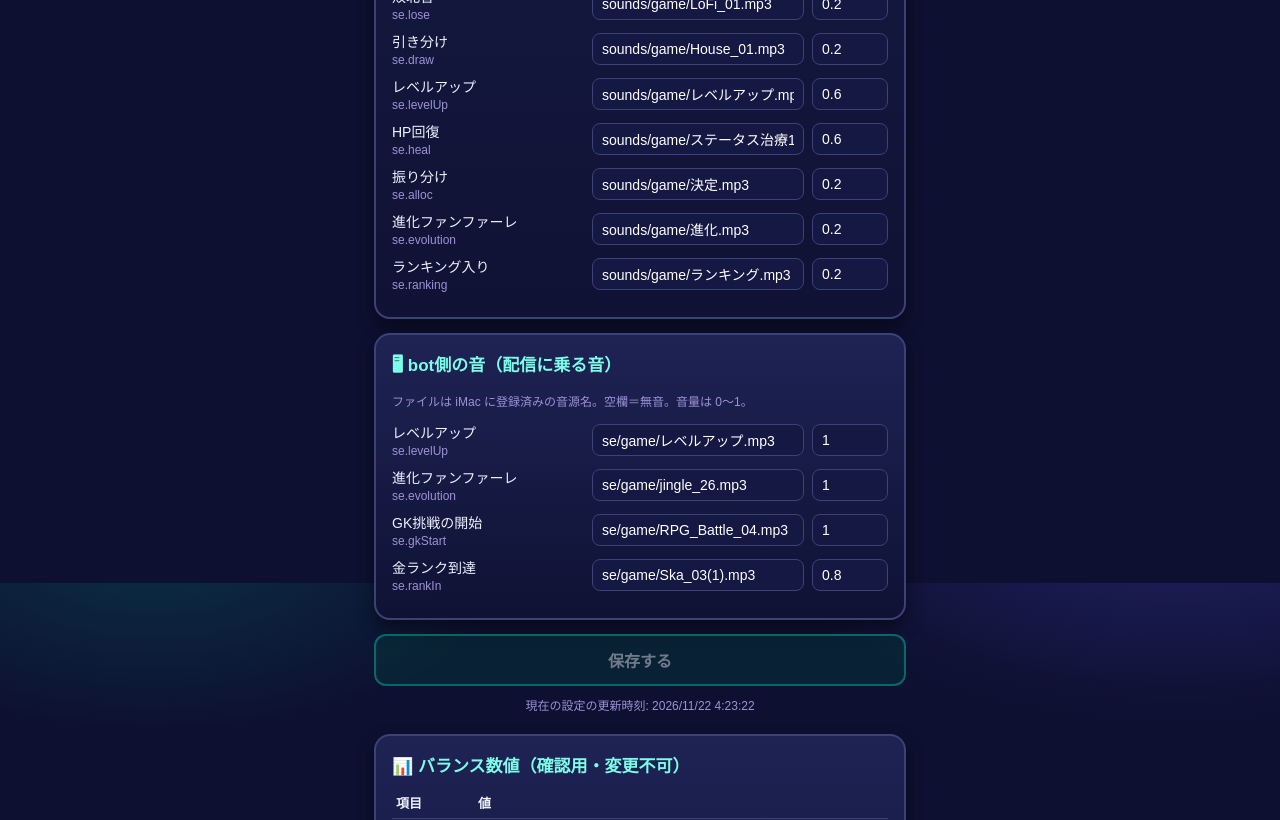
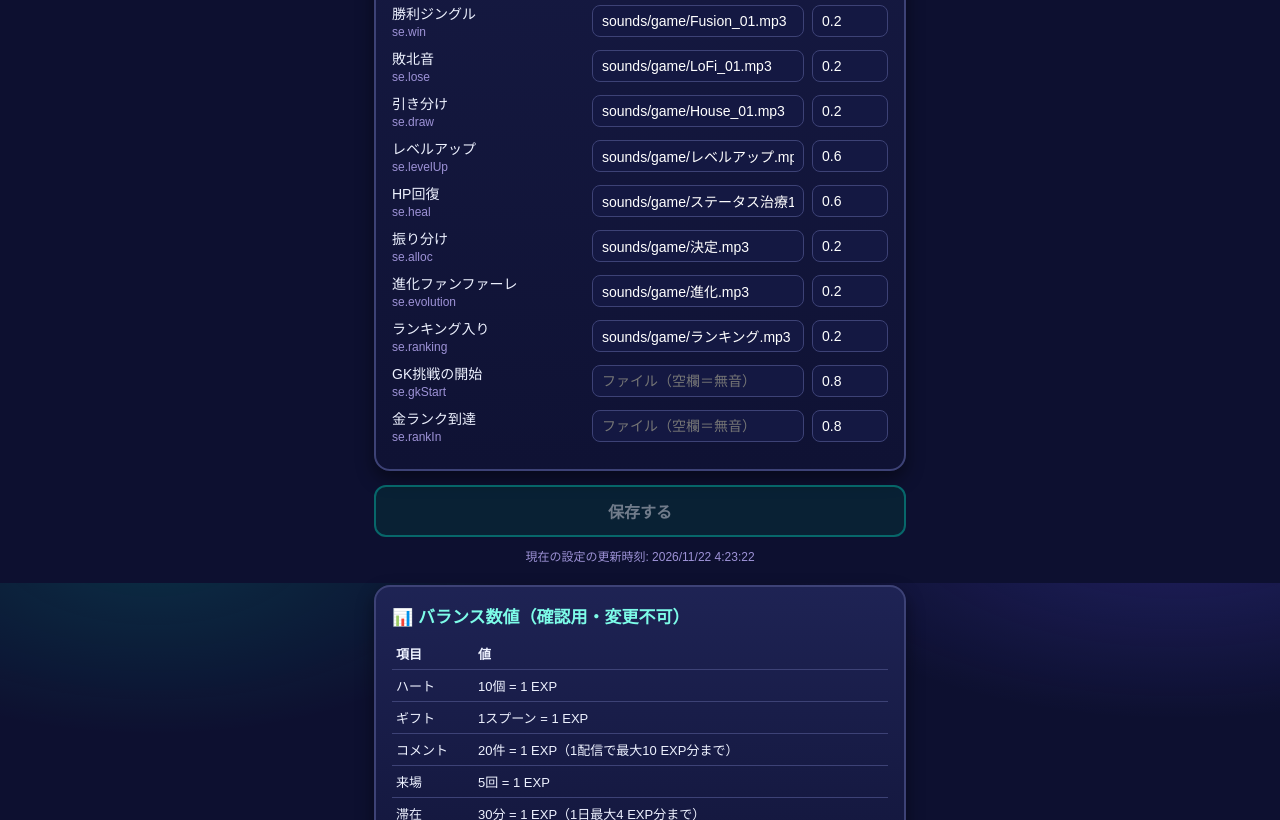
Before and after one commit to g-ya1027/g-ya1027.github.io, a plain HTML site: page battle-settings.html in a window 1280 px wide. Shown: the part 1817-2637 px from the top of the page. Drawn offline with Linux system fonts and the light colour scheme.

Commit message:
Add battle page from spoon bot

```diff
--- a/battle-settings.html
+++ b/battle-settings.html
@@ -1,5 +1,5 @@
 <!DOCTYPE html>
-<!-- spoon-battle-settings v3 -->
+<!-- spoon-battle-settings v4 -->
 <html lang="ja">
 <head>
 <meta charset="utf-8">
@@ -65,12 +65,8 @@
 
   <div class="panel"><h2>🔊 ページ側の音</h2>
     <div class="note">ファイルは GitHub Pages 上の相対パス（例: battle-sounds/bgm-title.mp3）。空欄＝無音。音量は 0〜1。</div>
+    <div class="note">レベルアップ・進化・GK開始・ランクインの音もここで設定します（game74 で bot 側から移行）。これらの音はバトルページを開いている人の端末で鳴り、配信には乗りません。以前 bot 側に設定していた音は、ページ側が未設定のスロットへ自動で引き継がれます。</div>
     <div id="pageSlots"></div>
-  </div>
-
-  <div class="panel"><h2>🖥 bot側の音（配信に乗る音）</h2>
-    <div class="note">ファイルは iMac に登録済みの音源名。空欄＝無音。音量は 0〜1。</div>
-    <div id="botSlots"></div>
   </div>
 
   <button class="btn" id="saveBtn" type="button">保存する</button>
@@ -97,8 +93,7 @@
 (function () {
   var DB_URL = "https://podcastse-default-rtdb.firebaseio.com";
   var ROOM_ID = "78f48ea742f74d19a3";
-  var PAGE_SLOTS = ["bgm.title","bgm.battle","bgm.pvp","se.encounter","se.uiTap","se.uiDecide","se.uiCancel","se.moveSelect","se.attackNormal","se.attackAttr","se.charge","se.hit","se.hitBig","se.turnStart","se.win","se.lose","se.draw","se.levelUp","se.heal","se.alloc","se.evolution","se.ranking"];
-  var BOT_SLOTS = ["se.levelUp","se.evolution","se.gkStart","se.rankIn"];
+  var PAGE_SLOTS = ["bgm.title","bgm.battle","bgm.pvp","se.encounter","se.uiTap","se.uiDecide","se.uiCancel","se.moveSelect","se.attackNormal","se.attackAttr","se.charge","se.hit","se.hitBig","se.turnStart","se.win","se.lose","se.draw","se.levelUp","se.heal","se.alloc","se.evolution","se.ranking","se.gkStart","se.rankIn"];
   var LABELS = {
     'bgm.title': 'BGM：名鑑・自分のキャラ・ロビー', 'bgm.battle': 'BGM：対戦画面', 'bgm.pvp': 'BGM：PvP対戦画面',
     'se.encounter': 'エンカウント演出', 'se.uiTap': 'タップ音', 'se.uiDecide': '決定音', 'se.uiCancel': 'キャンセル音',
@@ -126,7 +121,6 @@
     el(containerId).innerHTML = html;
   }
   slotRows('pageSlots', PAGE_SLOTS, 'p');
-  slotRows('botSlots', BOT_SLOTS, 'b');
 
   function fillForm() {
     if (!state) return;
@@ -150,11 +144,6 @@
       el('pF_' + id).value = s.file || '';
       el('pV_' + id).value = typeof s.volume === 'number' ? s.volume : 0.8;
     });
-    BOT_SLOTS.forEach(function (id) {
-      var s = (sounds.bot || {})[id] || {};
-      el('bF_' + id).value = s.file || '';
-      el('bV_' + id).value = typeof s.volume === 'number' ? s.volume : 0.8;
-    });
     if (state.updatedAt) el('stateInfo').textContent = '現在の設定の更新時刻: ' + new Date(state.updatedAt).toLocaleString('ja-JP');
   }
   function collectSlots(slots, prefix) {
@@ -176,7 +165,7 @@
       timing: { forfeitSec: parseInt(el('tForfeit').value, 10), matchSec: parseInt(el('tMatch').value, 10), turnSec: parseInt(el('tTurn').value, 10) },
       illustWeeklyCap: parseInt(el('capAll').value, 10),
       illustWeeklyCapPerUser: parseInt(el('capUser').value, 10),
-      sounds: { page: collectSlots(PAGE_SLOTS, 'p'), bot: collectSlots(BOT_SLOTS, 'b') }
+      sounds: { page: collectSlots(PAGE_SLOTS, 'p'), bot: [] }
     };
   }
   function setFormEnabled(on) {
```
